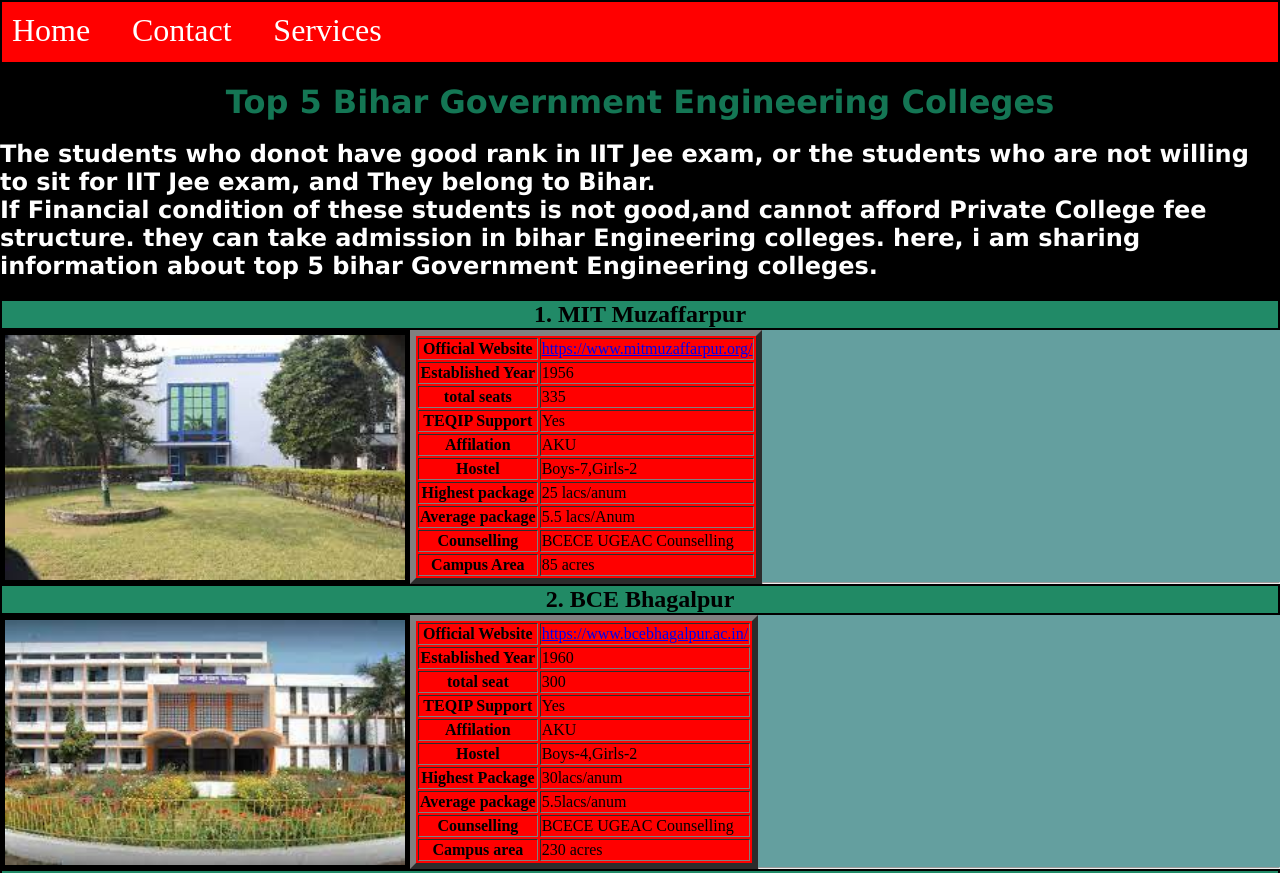
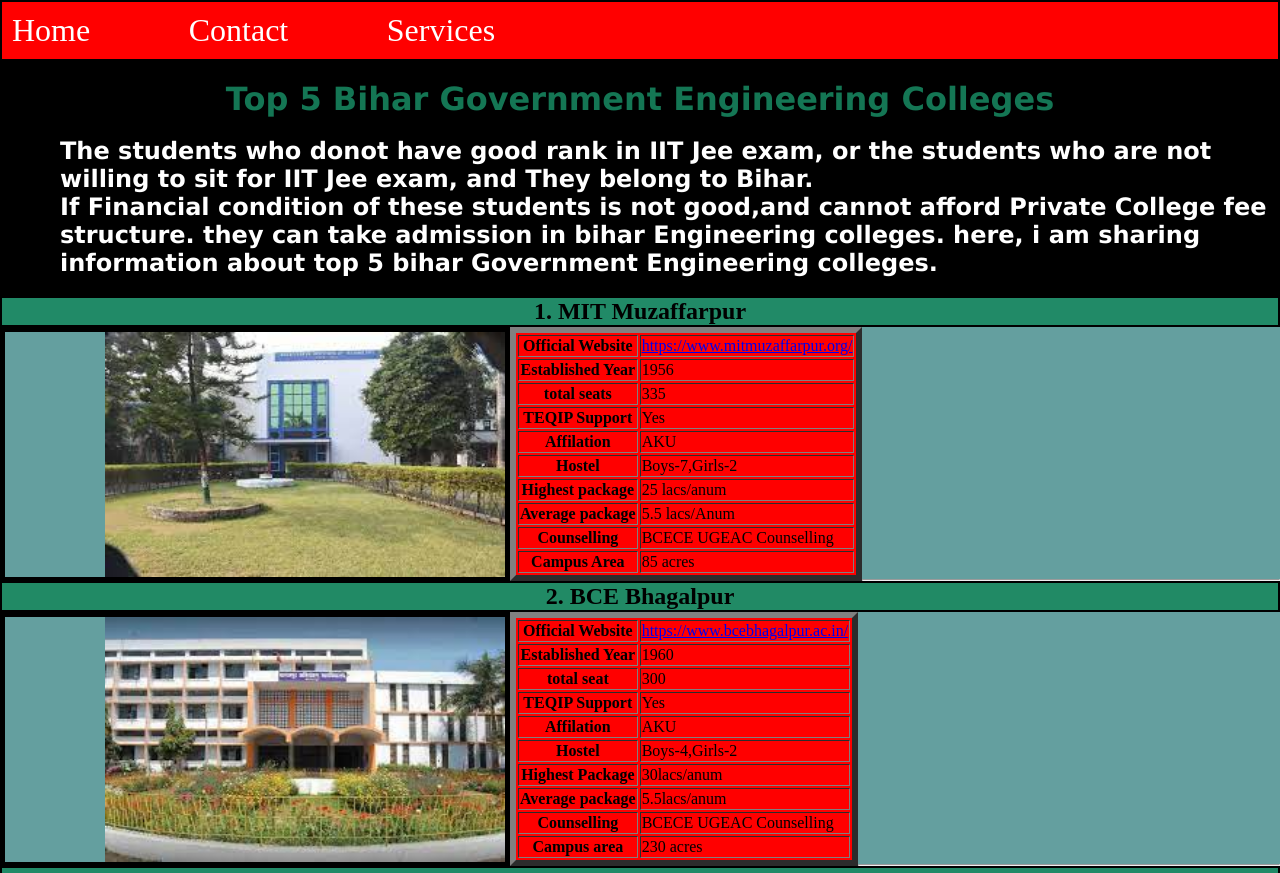
Before and after one commit to rockadarsh/Top-5-Bihar-Government-Engineering-Colleges, a plain HTML site: page Top-5-Bihar-Goverment-Engineering-Colleges/index.html in a window 1280 px wide. Shown: the top 873 px of the page. Drawn offline with Linux system fonts and the light colour scheme.

Commit message:
minor changes

```diff
--- a/Top-5-Bihar-Goverment-Engineering-Colleges/style.css
+++ b/Top-5-Bihar-Goverment-Engineering-Colleges/style.css
@@ -1,13 +1,13 @@
 *{
     margin: 0;
     padding: o;
+    scroll-behavior: smooth;
 }
 .topnav{
     border: 2px solid black;
-    height: 40px;
     background-color: red;
     padding: 10px;
-    word-spacing: 1cm;
+    word-spacing: 2.5cm;
 }
 .topnav>a{
     color: white;
@@ -35,3 +35,12 @@
     color: rgba(23, 136, 96, 0.87);
     font-size: xx-large;
 }
+.first{
+    padding-left: 60px;
+}
+figure>img{
+    padding-left: 100px;
+}
+nav>a:hover{
+    color: black;
+}
```
